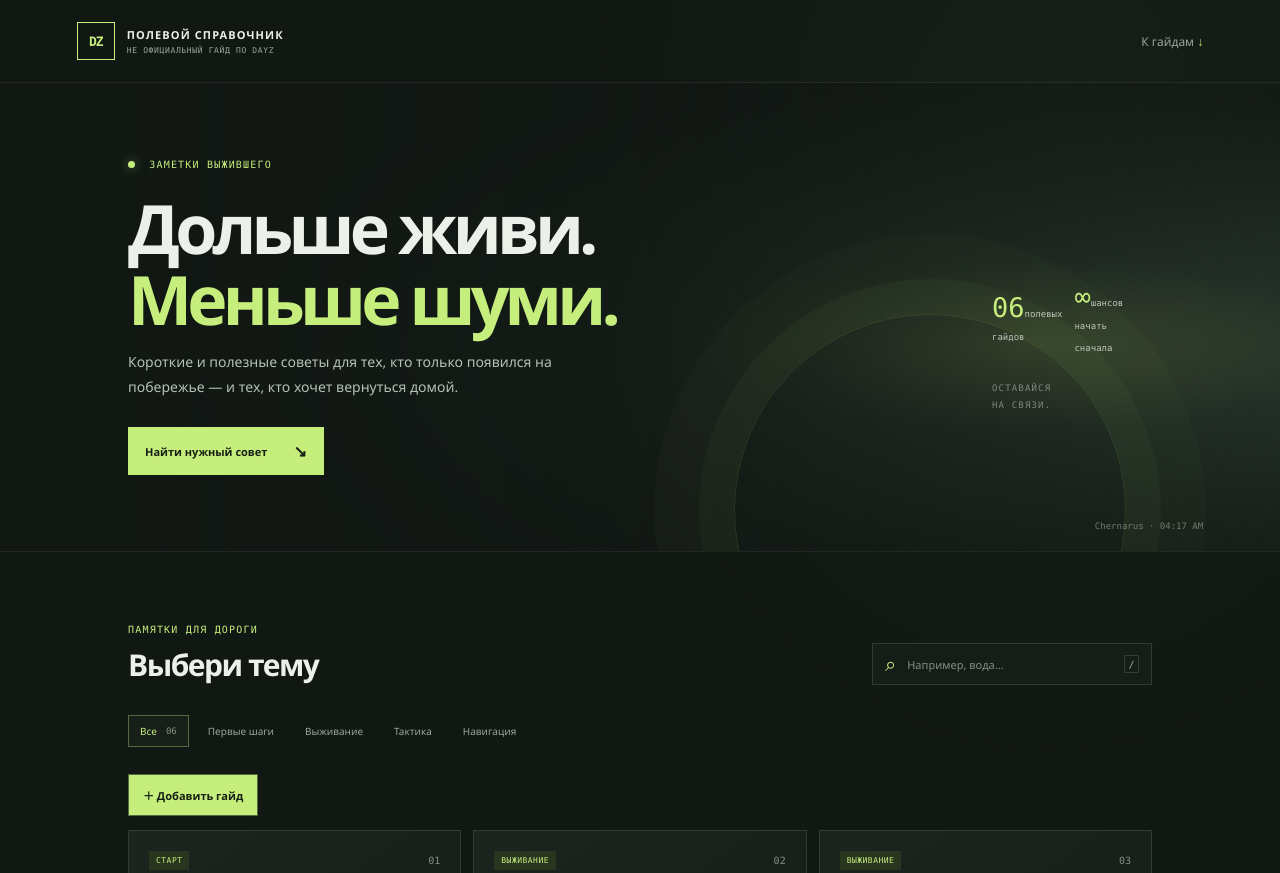
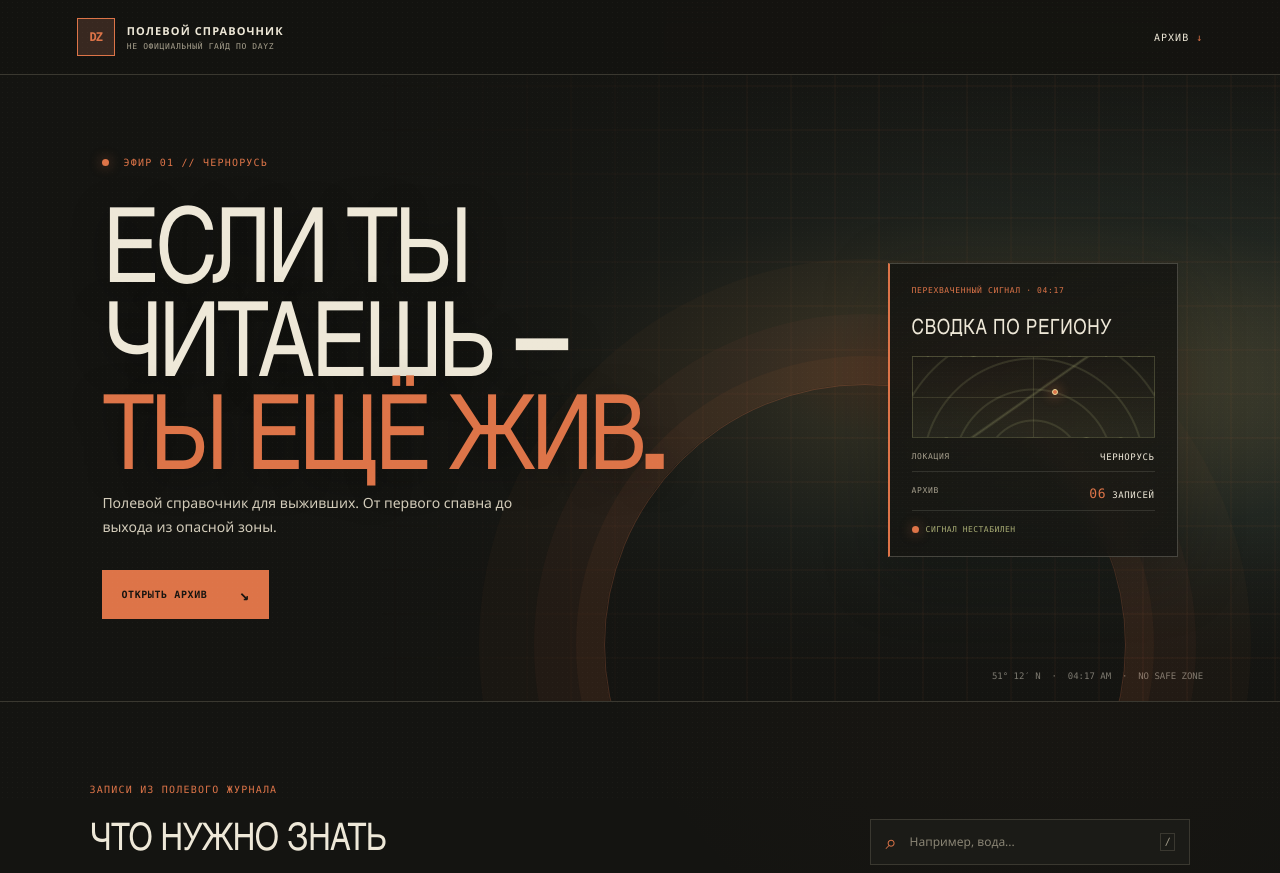
Before and after one commit to Niks343/Dayz-Legenda-Pve, a plain HTML site: page index.html in a window 1280 px wide. Shown: the top 873 px of the page. Drawn offline with Linux system fonts and the light colour scheme.

Commit message:
Refresh DayZ field guide visual design
Co-authored-by: Copilot <223556219+Copilot@users.noreply.github.com>

```diff
--- a/index.html
+++ b/index.html
@@ -3,7 +3,7 @@
   <head>
     <meta charset="utf-8">
     <meta name="viewport" content="width=device-width, initial-scale=1">
-    <meta name="theme-color" content="#111713">
+    <meta name="theme-color" content="#141411">
     <meta name="description" content="Короткие практические гайды по выживанию в DayZ: первые шаги, еда, здоровье, бой и навигация.">
     <title>Полевой справочник — DayZ</title>
     <link rel="stylesheet" href="styles.css">
@@ -15,30 +15,33 @@
         <span class="brand-mark" aria-hidden="true">DZ</span>
         <span>ПОЛЕВОЙ СПРАВОЧНИК<span class="brand-subtitle">НЕ ОФИЦИАЛЬНЫЙ ГАЙД ПО DAYZ</span></span>
       </a>
-      <a class="header-link" href="#guides">К гайдам <span aria-hidden="true">↓</span></a>
+      <a class="header-link" href="#guides">АРХИВ <span aria-hidden="true">↓</span></a>
     </header>
 
     <main>
       <section class="hero">
         <div class="hero-copy">
-          <p class="eyebrow"><span class="status-dot"></span> ЗАМЕТКИ ВЫЖИВШЕГО</p>
-          <h1>Дольше живи.<br><span>Меньше шуми.</span></h1>
-          <p class="hero-description">Короткие и полезные советы для тех, кто только появился на побережье — и тех, кто хочет вернуться домой.</p>
-          <a class="primary-link" href="#guides">Найти нужный совет <span aria-hidden="true">↘</span></a>
+          <p class="eyebrow"><span class="status-dot"></span> ЭФИР 01 // ЧЕРНОРУСЬ</p>
+          <h1>ЕСЛИ ТЫ<br>ЧИТАЕШЬ —<br><span>ТЫ ЕЩЁ ЖИВ.</span></h1>
+          <p class="hero-description">Полевой справочник для выживших. От первого спавна до выхода из опасной зоны.</p>
+          <a class="primary-link" href="#guides">ОТКРЫТЬ АРХИВ <span aria-hidden="true">↘</span></a>
         </div>
-        <div class="hero-stats" aria-label="О справочнике">
-          <div><strong id="guide-total">06</strong><span>полевых<br>гайдов</span></div>
-          <div><strong>∞</strong><span>шансов начать<br>сначала</span></div>
-          <p>ОСТАВАЙСЯ<br>НА СВЯЗИ.</p>
-        </div>
-        <span class="hero-coordinate" aria-hidden="true">Chernarus · 04:17 AM</span>
+        <aside class="hero-stats" aria-label="Сводка по справочнику">
+          <p class="stats-stamp">ПЕРЕХВАЧЕННЫЙ СИГНАЛ · 04:17</p>
+          <h2>СВОДКА ПО РЕГИОНУ</h2>
+          <div class="radar" aria-hidden="true"><span></span></div>
+          <div class="hero-stat-line"><span>ЛОКАЦИЯ</span><strong>ЧЕРНОРУСЬ</strong></div>
+          <div class="hero-stat-line"><span>АРХИВ</span><strong><span id="guide-total">06</span> ЗАПИСЕЙ</strong></div>
+          <div class="signal-line"><span class="status-dot"></span> СИГНАЛ НЕСТАБИЛЕН</div>
+        </aside>
+        <span class="hero-coordinate" aria-hidden="true">51° 12′ N &nbsp;·&nbsp; 04:17 AM &nbsp;·&nbsp; NO SAFE ZONE</span>
       </section>
 
       <section class="guides-section" id="guides">
         <div class="section-heading">
           <div>
-            <p class="eyebrow">ПАМЯТКИ ДЛЯ ДОРОГИ</p>
-            <h2>Выбери тему</h2>
+            <p class="eyebrow">ЗАПИСИ ИЗ ПОЛЕВОГО ЖУРНАЛА</p>
+            <h2>Что нужно знать</h2>
           </div>
           <label class="search">
             <span class="visually-hidden">Поиск по гайдам</span>
@@ -64,7 +67,7 @@
         <p class="empty-state" id="empty-state" hidden>По этому запросу ничего не нашлось. Попробуй другое слово.</p>
       </section>
 
-      <aside class="field-note">
+      <aside class="field-note" id="field-note">
         <span class="note-icon" aria-hidden="true">!</span>
         <p><strong>Помни:</strong> механики могут отличаться в зависимости от версии игры и настроек сервера. Проверяй важные вещи в игре.</p>
         <span class="note-stamp">ПОЛЕВАЯ ЗАМЕТКА №01</span>
--- a/styles.css
+++ b/styles.css
@@ -1,15 +1,17 @@
 :root {
   color-scheme: dark;
-  --background: #111713;
-  --surface: #181f1a;
-  --surface-raised: #1d2720;
-  --text: #edf0e9;
-  --muted: #9ba69b;
-  --line: #303b32;
-  --accent: #c5ee7d;
-  --accent-dim: #28351f;
+  --background: #141411;
+  --surface: #1b1b17;
+  --surface-raised: #24231d;
+  --text: #eee8d8;
+  --muted: #a7a08e;
+  --line: #3a3830;
+  --accent: #dd7448;
+  --accent-dim: #382820;
+  --olive: #a9ad75;
   --mono: "Cascadia Mono", Consolas, monospace;
   --sans: "Segoe UI", Arial, sans-serif;
+  --display: Impact, "Arial Narrow", "Segoe UI", sans-serif;
 }
 
 * {
@@ -24,11 +26,22 @@ body {
   min-width: 320px;
   margin: 0;
   background:
-    radial-gradient(ellipse at 82% 10%, rgb(91 118 72 / 9%), transparent 29rem),
+    radial-gradient(ellipse at 80% 6%, rgb(130 73 43 / 9%), transparent 35rem),
     var(--background);
   color: var(--text);
   font-family: var(--sans);
   -webkit-font-smoothing: antialiased;
+}
+
+body::before {
+  position: fixed;
+  z-index: 8;
+  inset: 0;
+  background-image: radial-gradient(rgb(238 232 216 / 34%) 0.55px, transparent 0.8px);
+  background-size: 5px 5px;
+  content: "";
+  opacity: 0.1;
+  pointer-events: none;
 }
 
 a {
@@ -65,11 +78,15 @@ textarea:focus-visible {
   display: flex;
   align-items: center;
   justify-content: space-between;
-  padding: 22px max(6vw, calc((100vw - 1180px) / 2));
+  padding: 18px max(6vw, calc((100vw - 1240px) / 2));
 }
 
 .site-header {
-  border-bottom: 1px solid rgb(237 240 233 / 7%);
+  position: relative;
+  z-index: 2;
+  border-bottom: 1px solid var(--line);
+  background: rgb(20 20 17 / 88%);
+  backdrop-filter: blur(12px);
 }
 
 .brand {
@@ -87,9 +104,11 @@ textarea:focus-visible {
   height: 38px;
   place-items: center;
   border: 1px solid var(--accent);
+  background: var(--accent-dim);
   color: var(--accent);
   font-family: var(--mono);
-  font-size: 13px;
+  font-size: 12px;
+  font-weight: 700;
   letter-spacing: -0.08em;
 }
 
@@ -105,8 +124,10 @@ textarea:focus-visible {
 
 .header-link,
 .site-footer > a:last-child {
-  color: var(--muted);
-  font-size: 12px;
+  color: var(--text);
+  font-family: var(--mono);
+  font-size: 10px;
+  letter-spacing: 0.1em;
   transition: color 160ms ease;
 }
 
@@ -123,26 +144,42 @@ textarea:focus-visible {
 .hero {
   position: relative;
   display: flex;
-  min-height: 420px;
+  min-height: 570px;
   align-items: center;
   justify-content: space-between;
   overflow: hidden;
-  padding: 76px max(10vw, calc((100vw - 1050px) / 2));
-  border-bottom: 1px solid rgb(237 240 233 / 7%);
+  gap: 48px;
+  padding: 82px max(8vw, calc((100vw - 1160px) / 2));
+  border-bottom: 1px solid var(--line);
   background:
-    linear-gradient(90deg, var(--background) 10%, rgb(17 23 19 / 85%) 48%, rgb(17 23 19 / 18%) 100%),
-    radial-gradient(ellipse at 80% 56%, #4b5c3a 0, #26342a 23%, #1b261e 47%, transparent 68%);
+    linear-gradient(90deg, #141411 2%, rgb(20 20 17 / 93%) 38%, rgb(20 20 17 / 50%) 74%, rgb(20 20 17 / 35%) 100%),
+    linear-gradient(0deg, #141411 0%, transparent 28%, rgb(20 20 17 / 14%) 100%),
+    radial-gradient(ellipse at 77% 48%, #8e5734 0%, #55533c 16%, #29312a 36%, #191b17 65%, #141411 84%);
+}
+
+.hero::before {
+  position: absolute;
+  inset: 0;
+  background:
+    repeating-linear-gradient(0deg, transparent 0 42px, rgb(221 116 72 / 8%) 43px, transparent 44px),
+    repeating-linear-gradient(90deg, transparent 0 42px, rgb(221 116 72 / 7%) 43px, transparent 44px);
+  content: "";
+  mask-image: linear-gradient(90deg, transparent 28%, #000 65%, #000);
+  pointer-events: none;
 }
 
 .hero::after {
   position: absolute;
   right: 12%;
-  bottom: -155px;
-  width: 390px;
-  height: 390px;
-  border: 1px solid rgb(197 238 125 / 12%);
+  bottom: -205px;
+  width: 520px;
+  height: 520px;
+  border: 1px solid rgb(221 116 72 / 25%);
   border-radius: 50%;
-  box-shadow: 0 0 0 35px rgb(197 238 125 / 3%), 0 0 0 80px rgb(197 238 125 / 2%);
+  box-shadow:
+    0 0 0 28px rgb(221 116 72 / 5%),
+    0 0 0 70px rgb(221 116 72 / 4%),
+    0 0 0 125px rgb(221 116 72 / 3%);
   content: "";
   pointer-events: none;
 }
@@ -168,15 +205,19 @@ textarea:focus-visible {
   margin-right: 7px;
   border-radius: 50%;
   background: var(--accent);
-  box-shadow: 0 0 12px rgb(197 238 125 / 55%);
+  box-shadow: 0 0 12px rgb(221 116 72 / 55%);
 }
 
 h1 {
-  margin: 22px 0 14px;
-  font-size: clamp(42px, 6vw, 68px);
-  font-weight: 700;
-  letter-spacing: -0.07em;
-  line-height: 1.05;
+  max-width: 720px;
+  margin: 24px 0 18px;
+  font-family: var(--display);
+  font-size: clamp(54px, 8.5vw, 104px);
+  font-weight: 500;
+  letter-spacing: -0.035em;
+  line-height: 0.9;
+  text-shadow: 0 8px 36px rgb(0 0 0 / 42%);
+  text-transform: uppercase;
 }
 
 h1 span {
@@ -184,29 +225,31 @@ h1 span {
 }
 
 .hero-description {
-  max-width: 430px;
+  max-width: 440px;
   margin: 0;
-  color: #b6c0b5;
+  color: #d3ccba;
   font-size: 14px;
-  line-height: 1.8;
+  line-height: 1.75;
 }
 
 .primary-link {
   display: inline-flex;
   align-items: center;
-  gap: 26px;
-  margin-top: 28px;
-  padding: 13px 17px;
+  gap: 32px;
+  margin-top: 30px;
+  padding: 15px 19px;
   background: var(--accent);
-  color: #182014;
-  font-size: 11px;
+  color: #171410;
+  font-family: var(--mono);
+  font-size: 10px;
   font-weight: 800;
+  letter-spacing: 0.06em;
   transition: background 160ms ease, transform 160ms ease;
 }
 
 .primary-link:hover {
   transform: translateY(-2px);
-  background: #d7f99a;
+  background: #ef986d;
 }
 
 .primary-link span {
@@ -214,51 +257,132 @@ h1 span {
 }
 
 .hero-stats {
-  display: grid;
-  width: 160px;
-  grid-template-columns: auto 1fr;
-  align-items: center;
-  gap: 15px 12px;
-  margin: 60px 0 0 30px;
+  display: flex;
+  width: min(290px, 32%);
+  flex: 0 0 auto;
+  flex-direction: column;
+  gap: 14px;
+  margin-top: 45px;
+  padding: 22px;
+  border: 1px solid rgb(238 232 216 / 22%);
+  border-left: 2px solid var(--accent);
+  background:
+    linear-gradient(145deg, rgb(22 22 18 / 93%), rgb(20 20 17 / 80%)),
+    repeating-linear-gradient(0deg, transparent 0 3px, rgb(255 255 255 / 5%) 4px);
+  box-shadow: 0 18px 60px rgb(0 0 0 / 27%);
+  backdrop-filter: blur(8px);
 }
 
-.hero-stats strong {
+.stats-stamp {
+  margin: 0;
   color: var(--accent);
   font-family: var(--mono);
-  font-size: 27px;
-  font-weight: 400;
+  font-size: 8px;
+  letter-spacing: 0.08em;
 }
 
-.hero-stats span {
-  color: #bec8bd;
-  font-family: var(--mono);
-  font-size: 9px;
-  line-height: 1.6;
+.hero-stats h2 {
+  margin: 0;
+  color: var(--text);
+  font-family: var(--display);
+  font-size: 21px;
+  font-weight: 400;
+  letter-spacing: 0.03em;
 }
 
-.hero-stats p {
-  grid-column: 1 / -1;
-  margin: 9px 0 0;
-  color: rgb(237 240 233 / 45%);
+.radar {
+  position: relative;
+  width: 100%;
+  height: 82px;
+  overflow: hidden;
+  border: 1px solid rgb(169 173 117 / 28%);
+  background:
+    linear-gradient(145deg, transparent 48%, rgb(169 173 117 / 30%) 49%, transparent 50%),
+    repeating-radial-gradient(circle at 50% 140%, transparent 0 16px, rgb(169 173 117 / 17%) 17px 18px, transparent 19px 31px),
+    linear-gradient(0deg, rgb(169 173 117 / 9%), transparent);
+}
+
+.radar::before,
+.radar::after {
+  position: absolute;
+  background: rgb(169 173 117 / 18%);
+  content: "";
+}
+
+.radar::before {
+  top: 0;
+  bottom: 0;
+  left: 50%;
+  width: 1px;
+}
+
+.radar::after {
+  top: 50%;
+  right: 0;
+  left: 0;
+  height: 1px;
+}
+
+.radar span {
+  position: absolute;
+  top: 39%;
+  left: 58%;
+  width: 6px;
+  height: 6px;
+  border: 1px solid #e7d89a;
+  border-radius: 50%;
+  background: var(--accent);
+  box-shadow: 0 0 12px var(--accent);
+}
+
+.hero-stat-line {
+  display: flex;
+  justify-content: space-between;
+  gap: 12px;
+  padding-bottom: 9px;
+  border-bottom: 1px solid rgb(238 232 216 / 12%);
   font-family: var(--mono);
+  font-size: 8px;
+  letter-spacing: 0.08em;
+}
+
+.hero-stat-line > span {
+  color: var(--muted);
+}
+
+.hero-stat-line strong {
+  color: var(--text);
   font-size: 9px;
-  letter-spacing: 0.13em;
-  line-height: 1.8;
+  font-weight: 500;
+}
+
+.hero-stat-line strong span {
+  color: var(--accent);
+  font-size: 13px;
+}
+
+.signal-line {
+  display: flex;
+  align-items: center;
+  color: var(--olive);
+  font-family: var(--mono);
+  font-size: 8px;
+  letter-spacing: 0.06em;
 }
 
 .hero-coordinate {
   position: absolute;
   right: max(6vw, calc((100vw - 1180px) / 2));
   bottom: 20px;
-  color: rgb(237 240 233 / 42%);
+  color: rgb(238 232 216 / 48%);
   font-family: var(--mono);
   font-size: 9px;
 }
 
 .guides-section {
-  width: min(1050px, 80%);
+  width: min(1160px, 86%);
   margin: 0 auto;
-  padding: 72px 0 56px;
+  padding: 82px 0 64px;
   scroll-margin-top: 20px;
 }
 
@@ -270,20 +394,22 @@ h1 span {
 }
 
 h2 {
-  margin: 9px 0 0;
-  font-size: 30px;
-  font-weight: 600;
-  letter-spacing: -0.05em;
+  margin: 10px 0 0;
+  font-family: var(--display);
+  font-size: 38px;
+  font-weight: 400;
+  letter-spacing: -0.015em;
+  text-transform: uppercase;
 }
 
 .search {
   display: flex;
-  width: min(280px, 100%);
+  width: min(320px, 100%);
   align-items: center;
-  gap: 9px;
-  padding: 10px 12px;
+  gap: 11px;
+  padding: 12px 14px;
   border: 1px solid var(--line);
-  background: rgb(24 31 26 / 72%);
+  background: var(--surface);
 }
 
 .search-icon {
@@ -299,11 +425,11 @@ h2 {
   outline: 0;
   background: transparent;
   color: var(--text);
-  font-size: 11px;
+  font-size: 12px;
 }
 
 .search input::placeholder {
-  color: #819082;
+  color: #898474;
 }
 
 .search kbd {
@@ -319,10 +445,11 @@ h2 {
 
 .filters {
   display: flex;
-  gap: 7px;
+  gap: 8px;
   overflow-x: auto;
-  margin: 30px 0 22px;
-  padding-bottom: 4px;
+  margin: 32px 0 22px;
+  padding: 0 0 9px;
+  scrollbar-color: var(--line) transparent;
 }
 
 .guide-actions {
@@ -336,7 +463,7 @@ h2 {
 
 .app-status {
   margin: 0;
-  color: #e8c779;
+  color: #e5b480;
   font-size: 11px;
   line-height: 1.6;
 }
@@ -345,18 +472,19 @@ h2 {
 .secondary-button,
 .remove-section-button {
   min-height: 42px;
-  padding: 10px 14px;
-  border: 1px solid #566a42;
+  padding: 11px 16px;
+  border: 1px solid #a34f31;
   background: var(--accent);
-  color: #182014;
+  color: #171410;
   cursor: pointer;
-  font-size: 11px;
+  font-size: 10px;
   font-weight: 700;
+  letter-spacing: 0.06em;
   transition: background 160ms ease, border-color 160ms ease;
 }
 
 .add-guide-button:hover {
-  background: #d7f99a;
+  background: #ef986d;
 }
 
 .secondary-button,
@@ -386,29 +514,30 @@ h2 {
   flex: 0 0 auto;
   align-items: center;
   gap: 9px;
-  padding: 8px 11px;
-  border: 1px solid transparent;
+  padding: 9px 13px;
+  border: 1px solid var(--line);
   background: transparent;
   color: var(--muted);
   cursor: pointer;
   font-size: 10px;
+  letter-spacing: 0.04em;
   transition: color 160ms ease, border-color 160ms ease, background 160ms ease;
 }
 
 .filter-button:hover,
 .filter-button.is-active {
-  border-color: var(--line);
-  background: var(--surface);
+  border-color: #67513d;
+  background: var(--surface-raised);
   color: var(--text);
 }
 
 .filter-button.is-active {
-  border-color: #566a42;
-  color: var(--accent);
+  border-color: var(--accent);
+  color: #ef986d;
 }
 
 .filter-button span {
-  color: #82927d;
+  color: var(--accent);
   font-family: var(--mono);
   font-size: 9px;
 }
@@ -416,25 +545,38 @@ h2 {
 .guide-grid {
   display: grid;
   grid-template-columns: repeat(3, minmax(0, 1fr));
-  gap: 12px;
+  gap: 14px;
 }
 
 .guide-card {
+  position: relative;
   display: flex;
-  min-height: 208px;
+  min-height: 230px;
   flex-direction: column;
   align-items: flex-start;
-  padding: 20px;
+  padding: 22px;
   border: 1px solid var(--line);
-  background: linear-gradient(145deg, rgb(29 39 32 / 82%), rgb(22 29 24 / 88%));
+  background:
+    linear-gradient(145deg, rgb(34 33 27 / 94%), rgb(24 24 20 / 98%)),
+    repeating-linear-gradient(0deg, transparent 0 4px, rgb(255 255 255 / 5%) 5px);
   text-align: left;
   cursor: pointer;
-  transition: border-color 160ms ease, transform 160ms ease, background 160ms ease;
+  transition: border-color 180ms ease, transform 180ms ease, background 180ms ease;
+}
+
+.guide-card::before {
+  position: absolute;
+  top: -1px;
+  left: 22px;
+  width: 42px;
+  height: 2px;
+  background: var(--accent);
+  content: "";
 }
 
 .guide-card:hover {
-  transform: translateY(-3px);
-  border-color: #647d4d;
+  transform: translateY(-4px);
+  border-color: #8a593e;
   background: var(--surface-raised);
 }
 
@@ -456,25 +598,28 @@ h2 {
 
 .card-number,
 .card-arrow {
-  color: #849083;
+  color: #8e8878;
   font-family: var(--mono);
   font-size: 10px;
 }
 
 .guide-card-title {
   display: block;
-  margin: 22px 0 8px;
-  font-size: 16px;
-  font-weight: 600;
-  letter-spacing: -0.03em;
+  margin: 25px 0 9px;
+  font-family: var(--display);
+  font-size: 21px;
+  font-weight: 400;
+  letter-spacing: 0.01em;
+  line-height: 1.15;
+  text-transform: uppercase;
 }
 
 .guide-card-summary {
   display: block;
   margin: 0;
   color: var(--muted);
-  font-size: 11px;
-  line-height: 1.7;
+  font-size: 12px;
+  line-height: 1.75;
 }
 
 .card-arrow {
@@ -482,7 +627,7 @@ h2 {
   margin-top: auto;
   padding-top: 15px;
   color: var(--accent);
-  font-size: 15px;
+  font-size: 17px;
 }
 
 .empty-state {
@@ -494,13 +639,14 @@ h2 {
 
 .field-note {
   display: flex;
-  width: min(1050px, 80%);
+  width: min(1160px, 86%);
   align-items: center;
   gap: 14px;
-  margin: 0 auto 72px;
-  padding: 17px 20px;
-  border: 1px solid #394638;
-  background: #172019;
+  margin: 0 auto 82px;
+  padding: 19px 22px;
+  border: 1px solid var(--line);
+  border-left: 2px solid var(--accent);
+  background: #1b1a16;
 }
 
 .note-icon {
@@ -517,8 +663,8 @@ h2 {
 
 .field-note p {
   margin: 0;
-  color: #b7c1b6;
-  font-size: 10px;
+  color: #c9c1af;
+  font-size: 11px;
   line-height: 1.7;
 }
 
@@ -528,15 +674,16 @@ h2 {
 
 .note-stamp {
   margin-left: auto;
-  color: #778477;
+  color: #928a77;
   font-family: var(--mono);
   font-size: 8px;
   white-space: nowrap;
 }
 
 .site-footer {
-  min-height: 85px;
-  border-top: 1px solid rgb(237 240 233 / 7%);
+  min-height: 92px;
+  border-top: 1px solid var(--line);
+  background: #11110f;
 }
 
 .footer-brand {
@@ -550,7 +697,7 @@ h2 {
 }
 
 .site-footer > p {
-  color: #778477;
+  color: #8e8878;
   font-size: 9px;
 }
 
@@ -560,8 +707,8 @@ h2 {
   max-height: min(80vh, 680px);
   padding: 34px;
   overflow-y: auto;
-  border: 1px solid #526148;
-  background: #18211b;
+  border: 1px solid #77523d;
+  background: #1b1a16;
   color: var(--text);
   box-shadow: 0 24px 90px rgb(0 0 0 / 60%);
 }
@@ -624,7 +771,7 @@ h2 {
   padding: 10px 12px;
   border: 1px solid var(--line);
   border-radius: 0;
-  background: #111713;
+  background: #141411;
   color: var(--text);
   font-size: 13px;
 }
@@ -731,16 +878,28 @@ h2 {
 
 @media (max-width: 760px) {
   .hero {
-    min-height: 380px;
-    padding: 60px 8%;
+    min-height: 0;
+    flex-direction: column;
+    align-items: flex-start;
+    gap: 34px;
+    padding: 64px 8% 52px;
   }
 
   .hero-stats {
-    display: none;
+    width: min(390px, 100%);
+    margin: 0 0 12px auto;
   }
 
   .hero::after {
-    right: -120px;
+    right: -190px;
+  }
+
+  .hero-coordinate {
+    position: relative;
+    right: auto;
+    bottom: auto;
+    align-self: flex-end;
+    margin-top: -26px;
   }
 
   .guides-section,
@@ -778,22 +937,33 @@ h2 {
   }
 
   .hero {
-    min-height: 365px;
-    padding: 54px 8%;
+    gap: 27px;
+    padding: 56px 7% 42px;
   }
 
   h1 {
-    font-size: 47px;
+    font-size: clamp(47px, 13vw, 62px);
   }
 
   .hero-description {
-    max-width: 320px;
-    font-size: 12px;
+    max-width: 340px;
+    font-size: 13px;
+  }
+
+  .hero-stats {
+    gap: 12px;
+    margin: 0;
+    padding: 18px;
+  }
+
+  .hero-coordinate {
+    margin-top: -17px;
+    font-size: 7px;
   }
 
   .guides-section {
     width: 88%;
-    padding: 52px 0 42px;
+    padding: 58px 0 45px;
   }
 
   .section-heading {
@@ -825,6 +995,7 @@ h2 {
 
   .guide-card {
     min-height: 175px;
+    padding: 20px;
   }
 
   .field-note {
```
